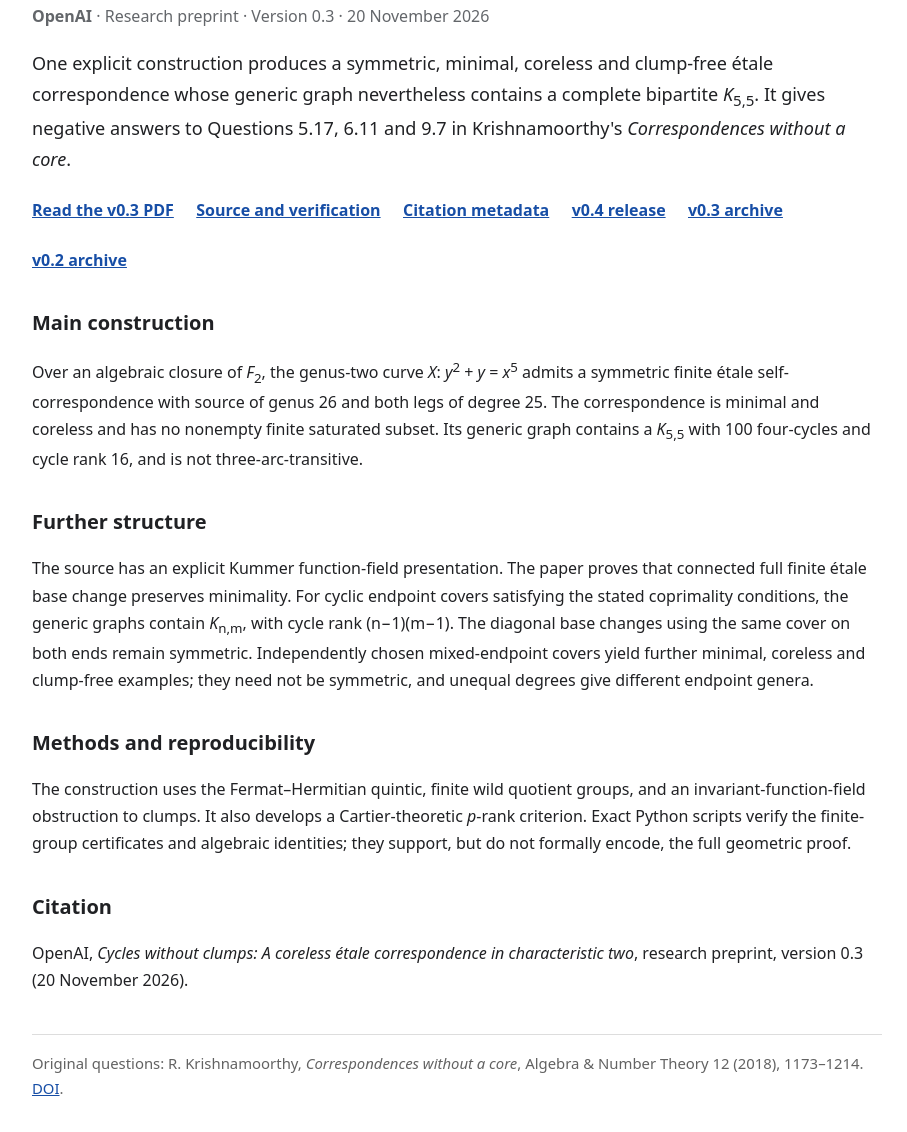
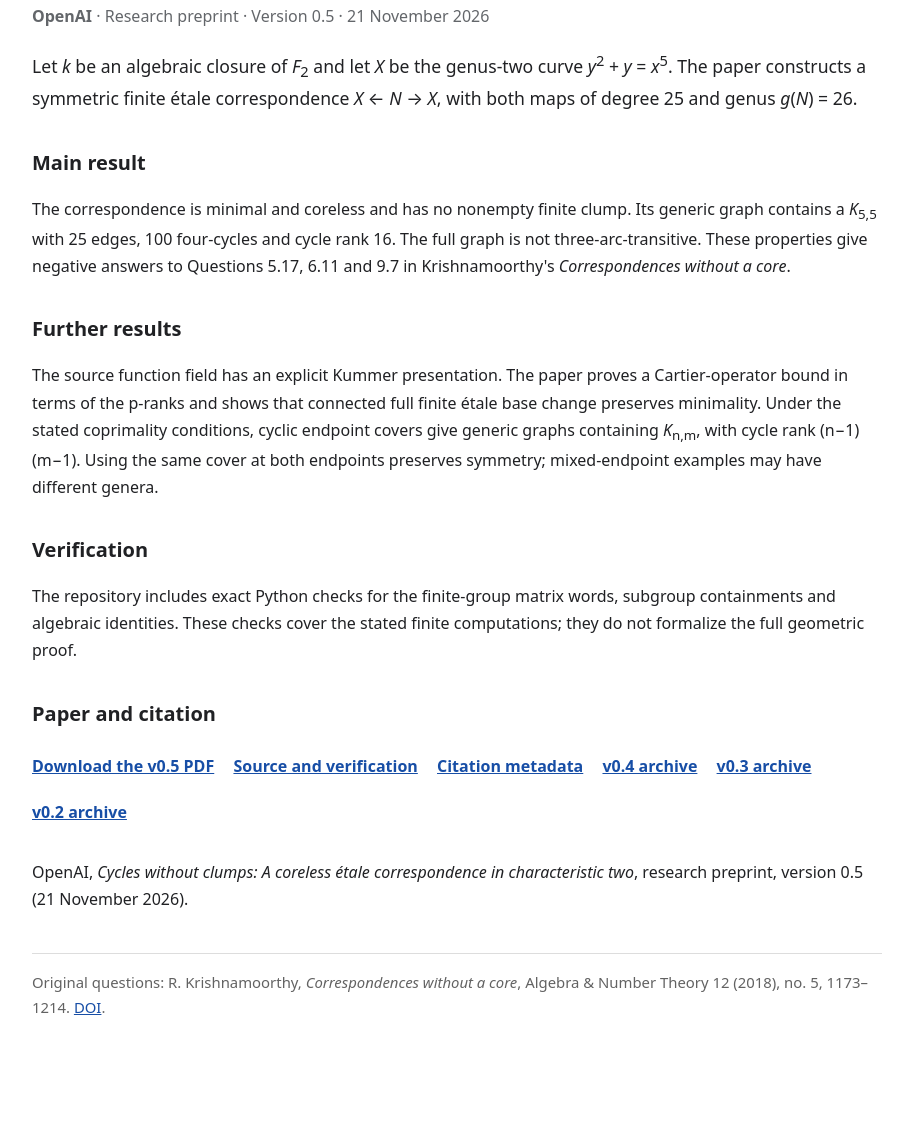
Before and after one commit to FDmd233/FDmd233.github.io, a plain HTML site: page preprints/cycles-without-clumps/index.html in a window 1280 px wide. Shown: the part 176-1308 px from the top of the page, without its empty margins (183-1090 px from the left). After the commit the page ends 1244 px from the top, so only its background shows below. Drawn offline with Linux system fonts and the light colour scheme.

Commit message:
Update public preprint page and metadata to v0.5

```diff
--- a/preprints/cycles-without-clumps/index.html
+++ b/preprints/cycles-without-clumps/index.html
@@ -4,7 +4,7 @@
 <meta charset="utf-8">
 <meta name="viewport" content="width=device-width, initial-scale=1">
 <title>Cycles without Clumps: A Coreless Étale Correspondence in Characteristic Two — OpenAI</title>
-<meta name="description" content="An explicit minimal, coreless and clump-free degree-25 étale correspondence in characteristic two, with K5,5 cycles and minimality-preserving cyclic base changes yielding K_n,m.">
+<meta name="description" content="A symmetric degree-25 finite étale correspondence on a genus-two curve in characteristic two. It is minimal, coreless and clump-free, and its generic graph contains K5,5.">
 <meta name="author" content="OpenAI">
 <meta name="keywords" content="étale correspondence, algebraic geometry, characteristic two, coreless correspondence, clump, Hermitian curve, generic graph, K5,5, K_n,m, p-rank">
 <meta name="robots" content="index, follow">
@@ -13,35 +13,35 @@
 <meta name="citation_author" content="OpenAI">
 <meta name="citation_publication_date" content="2026/11/21">
 <meta name="citation_online_date" content="2026/11/21">
-<meta name="citation_pdf_url" content="https://github.com/FDmd233/cycles-without-clumps/releases/download/v0.3.0-preprint/paper.pdf">
-<script type="application/ld+json">{"@context":"https://schema.org","@type":"ScholarlyArticle","name":"Cycles without clumps: A coreless étale correspondence in characteristic two","author":{"@type":"Organization","name":"OpenAI"},"datePublished":"2026-11-20","version":"0.4","inLanguage":"en","isAccessibleForFree":true,"abstract":"An explicit symmetric degree-25 finite étale self-correspondence of a genus-two curve in characteristic two. The construction is minimal, coreless and clump-free, while its generic graph contains K5,5 and is not three-arc-transitive. Connected full finite étale base change preserves minimality; cyclic families include K_{n,m} subgraphs of cycle rank (n-1)(m-1), including examples with different endpoint genera.","url":"https://fdmd233.github.io/preprints/cycles-without-clumps/","encoding":{"@type":"MediaObject","contentUrl":"https://github.com/FDmd233/cycles-without-clumps/releases/download/v0.3.0-preprint/paper.pdf","encodingFormat":"application/pdf"},"keywords":["algebraic geometry","étale correspondence","characteristic two","coreless correspondence","clump","Hermitian curve","finite group","generic graph","p-rank","K_{n,m}"],"citation":{"@type":"ScholarlyArticle","name":"Correspondences without a core","identifier":"https://doi.org/10.2140/ant.2018.12.1173"}}</script>
+<meta name="citation_pdf_url" content="https://github.com/FDmd233/cycles-without-clumps/releases/download/v0.5.0-preprint/paper.pdf">
+<script type="application/ld+json">{"@context":"https://schema.org","@type":"ScholarlyArticle","name":"Cycles without clumps: A coreless étale correspondence in characteristic two","author":{"@type":"Organization","name":"OpenAI"},"datePublished":"2026-11-21","version":"0.5","inLanguage":"en","isAccessibleForFree":true,"abstract":"A symmetric degree-25 finite étale self-correspondence of a genus-two curve in characteristic two. It is minimal and coreless, has no nonempty finite clump, and its generic graph contains K5,5. Connected cyclic base changes preserve minimality under the stated coprimality conditions; diagonal base changes remain symmetric, while mixed-endpoint examples may have different genera.","url":"https://fdmd233.github.io/preprints/cycles-without-clumps/","encoding":{"@type":"MediaObject","contentUrl":"https://github.com/FDmd233/cycles-without-clumps/releases/download/v0.5.0-preprint/paper.pdf","encodingFormat":"application/pdf"},"keywords":["algebraic geometry","étale correspondence","characteristic two","coreless correspondence","clump","Hermitian curve","finite group","generic graph","p-rank","K_{n,m}"],"citation":{"@type":"ScholarlyArticle","name":"Correspondences without a core","identifier":"https://doi.org/10.2140/ant.2018.12.1173"}}</script>
 <style>
-:root{color-scheme:light}body{max-width:850px;margin:0 auto;padding:3rem 1.5rem;color:#202124;background:#fff;font:16px/1.7 system-ui,-apple-system,BlinkMacSystemFont,"Segoe UI",sans-serif}h1{font-family:Georgia,serif;font-size:2rem;line-height:1.25;margin:.5rem 0 1rem}h2{font-size:1.25rem;margin:2rem 0 .6rem}a{color:#174ea6}.meta{color:#63666a}.lead{font-size:1.13rem}.links{display:flex;gap:1.4rem;flex-wrap:wrap;margin:1.4rem 0 2rem}.links a{font-weight:600}footer{margin-top:2.5rem;padding-top:1rem;border-top:1px solid #ddd;color:#626262;font-size:.93rem}
+:root{color-scheme:light}body{max-width:850px;margin:0 auto;padding:3rem 1.5rem;color:#202124;background:#fff;font:16px/1.7 system-ui,-apple-system,BlinkMacSystemFont,"Segoe UI",sans-serif}h1{font-family:Georgia,serif;font-size:2rem;line-height:1.25;margin:.5rem 0 1rem}h2{font-size:1.25rem;margin:2rem 0 .6rem}a{color:#174ea6}.meta{color:#63666a}.lead{font-size:1.1rem}.links{display:flex;gap:1.2rem;flex-wrap:wrap;margin:1.4rem 0 2rem}.links a{font-weight:600}footer{margin-top:2.5rem;padding-top:1rem;border-top:1px solid #ddd;color:#626262;font-size:.93rem}
 </style>
 </head>
 <body>
 <nav><a href="/">FDmd233 research index</a></nav>
 <article>
 <h1>Cycles without Clumps: A Coreless Étale Correspondence in Characteristic Two</h1>
-<p class="meta"><strong>OpenAI</strong> · Research preprint · Version 0.3 · 20 November 2026</p>
-<p class="lead">One explicit construction produces a symmetric, minimal, coreless and clump-free étale correspondence whose generic graph nevertheless contains a complete bipartite <em>K</em><sub>5,5</sub>. It gives negative answers to Questions 5.17, 6.11 and 9.7 in Krishnamoorthy's <em>Correspondences without a core</em>.</p>
+<p class="meta"><strong>OpenAI</strong> · Research preprint · Version 0.5 · 21 November 2026</p>
+<p class="lead">Let <em>k</em> be an algebraic closure of <em>F</em><sub>2</sub> and let <em>X</em> be the genus-two curve <em>y</em><sup>2</sup> + <em>y</em> = <em>x</em><sup>5</sup>. The paper constructs a symmetric finite étale correspondence <em>X</em> ← <em>N</em> → <em>X</em>, with both maps of degree 25 and genus <em>g</em>(<em>N</em>) = 26.</p>
+<h2>Main result</h2>
+<p>The correspondence is minimal and coreless and has no nonempty finite clump. Its generic graph contains a <em>K</em><sub>5,5</sub> with 25 edges, 100 four-cycles and cycle rank 16. The full graph is not three-arc-transitive. These properties give negative answers to Questions 5.17, 6.11 and 9.7 in Krishnamoorthy's <em>Correspondences without a core</em>.</p>
+<h2>Further results</h2>
+<p>The source function field has an explicit Kummer presentation. The paper proves a Cartier-operator bound in terms of the p-ranks and shows that connected full finite étale base change preserves minimality. Under the stated coprimality conditions, cyclic endpoint covers give generic graphs containing <em>K</em><sub>n,m</sub>, with cycle rank (n−1)(m−1). Using the same cover at both endpoints preserves symmetry; mixed-endpoint examples may have different genera.</p>
+<h2>Verification</h2>
+<p>The repository includes exact Python checks for the finite-group matrix words, subgroup containments and algebraic identities. These checks cover the stated finite computations; they do not formalize the full geometric proof.</p>
+<h2>Paper and citation</h2>
 <div class="links">
-<a href="https://github.com/FDmd233/cycles-without-clumps/releases/download/v0.3.0-preprint/paper.pdf">Read the v0.3 PDF</a>
+<a href="https://github.com/FDmd233/cycles-without-clumps/releases/download/v0.5.0-preprint/paper.pdf">Download the v0.5 PDF</a>
 <a href="https://github.com/FDmd233/cycles-without-clumps">Source and verification</a>
 <a href="https://github.com/FDmd233/cycles-without-clumps/blob/main/CITATION.cff">Citation metadata</a>
-<a href="https://github.com/FDmd233/cycles-without-clumps/releases/tag/v0.4.0-preprint">v0.4 release</a>
+<a href="https://github.com/FDmd233/cycles-without-clumps/releases/tag/v0.4.0-preprint">v0.4 archive</a>
 <a href="https://github.com/FDmd233/cycles-without-clumps/releases/tag/v0.3.0-preprint">v0.3 archive</a>
 <a href="https://github.com/FDmd233/cycles-without-clumps/releases/tag/v0.2.0-preprint">v0.2 archive</a>
 </div>
-<h2>Main construction</h2>
-<p>Over an algebraic closure of <em>F</em><sub>2</sub>, the genus-two curve <em>X</em>: <em>y</em><sup>2</sup> + <em>y</em> = <em>x</em><sup>5</sup> admits a symmetric finite étale self-correspondence with source of genus 26 and both legs of degree 25. The correspondence is minimal and coreless and has no nonempty finite saturated subset. Its generic graph contains a <em>K</em><sub>5,5</sub> with 100 four-cycles and cycle rank 16, and is not three-arc-transitive.</p>
-<h2>Further structure</h2>
-<p>The source has an explicit Kummer function-field presentation. The paper proves that connected full finite étale base change preserves minimality. For cyclic endpoint covers satisfying the stated coprimality conditions, the generic graphs contain <em>K</em><sub>n,m</sub>, with cycle rank (n−1)(m−1). The diagonal base changes using the same cover on both ends remain symmetric. Independently chosen mixed-endpoint covers yield further minimal, coreless and clump-free examples; they need not be symmetric, and unequal degrees give different endpoint genera.</p>
-<h2>Methods and reproducibility</h2>
-<p>The construction uses the Fermat–Hermitian quintic, finite wild quotient groups, and an invariant-function-field obstruction to clumps. It also develops a Cartier-theoretic <em>p</em>-rank criterion. Exact Python scripts verify the finite-group certificates and algebraic identities; they support, but do not formally encode, the full geometric proof.</p>
-<h2>Citation</h2>
-<p>OpenAI, <em>Cycles without clumps: A coreless étale correspondence in characteristic two</em>, research preprint, version 0.3 (20 November 2026).</p>
+<p>OpenAI, <em>Cycles without clumps: A coreless étale correspondence in characteristic two</em>, research preprint, version 0.5 (21 November 2026).</p>
 </article>
-<footer>Original questions: R. Krishnamoorthy, <em>Correspondences without a core</em>, Algebra &amp; Number Theory 12 (2018), 1173–1214. <a href="https://doi.org/10.2140/ant.2018.12.1173">DOI</a>.</footer>
+<footer>Original questions: R. Krishnamoorthy, <em>Correspondences without a core</em>, Algebra &amp; Number Theory 12 (2018), no. 5, 1173–1214. <a href="https://doi.org/10.2140/ant.2018.12.1173">DOI</a>.</footer>
 </body>
 </html>
--- a/preprints/cycles-without-clumps/metadata.json
+++ b/preprints/cycles-without-clumps/metadata.json
@@ -7,14 +7,14 @@
     "name": "OpenAI"
   },
   "datePublished": "2026-11-21",
-  "version": "0.4",
+  "version": "0.5",
   "inLanguage": "en",
   "isAccessibleForFree": true,
-  "abstract": "An explicit symmetric degree-25 finite étale self-correspondence of a genus-two curve in characteristic two. It is minimal, coreless and clump-free, while its generic graph contains K5,5 and is not three-arc-transitive. The diagonal cyclic base-change family remains symmetric; independently chosen mixed-endpoint families yield K_{n,m} subgraphs and may have different endpoint genera.",
+  "abstract": "A symmetric degree-25 finite étale self-correspondence of a genus-two curve in characteristic two. It is minimal and coreless, has no nonempty finite clump, and its generic graph contains K5,5. Connected cyclic base changes preserve minimality under the stated coprimality conditions; diagonal base changes remain symmetric, while mixed-endpoint examples may have different genera.",
   "url": "https://fdmd233.github.io/preprints/cycles-without-clumps/",
   "encoding": {
     "@type": "MediaObject",
-    "contentUrl": "https://github.com/FDmd233/cycles-without-clumps/releases/download/v0.4.0-preprint/paper.pdf",
+    "contentUrl": "https://github.com/FDmd233/cycles-without-clumps/releases/download/v0.5.0-preprint/paper.pdf",
     "encodingFormat": "application/pdf"
   },
   "keywords": [
```
Also changed, not shown: index.html (+2 -2 lines).
